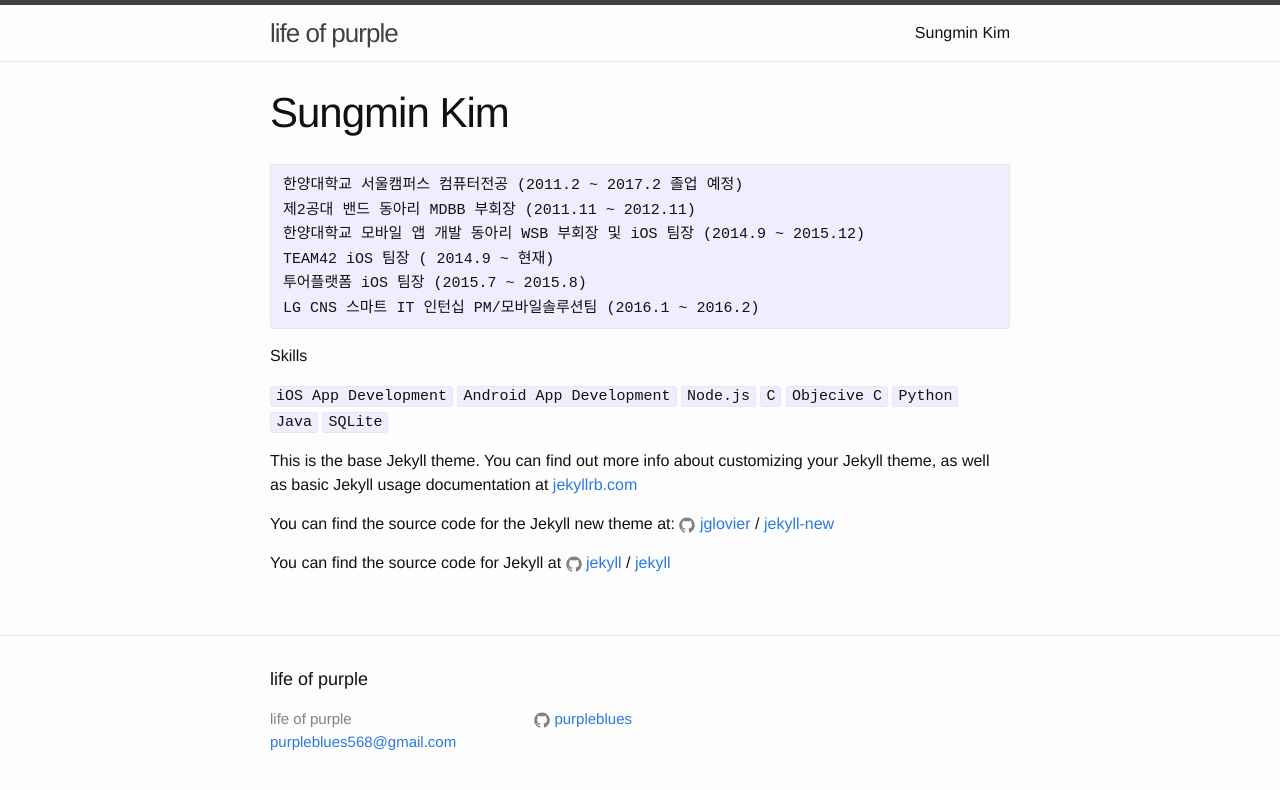
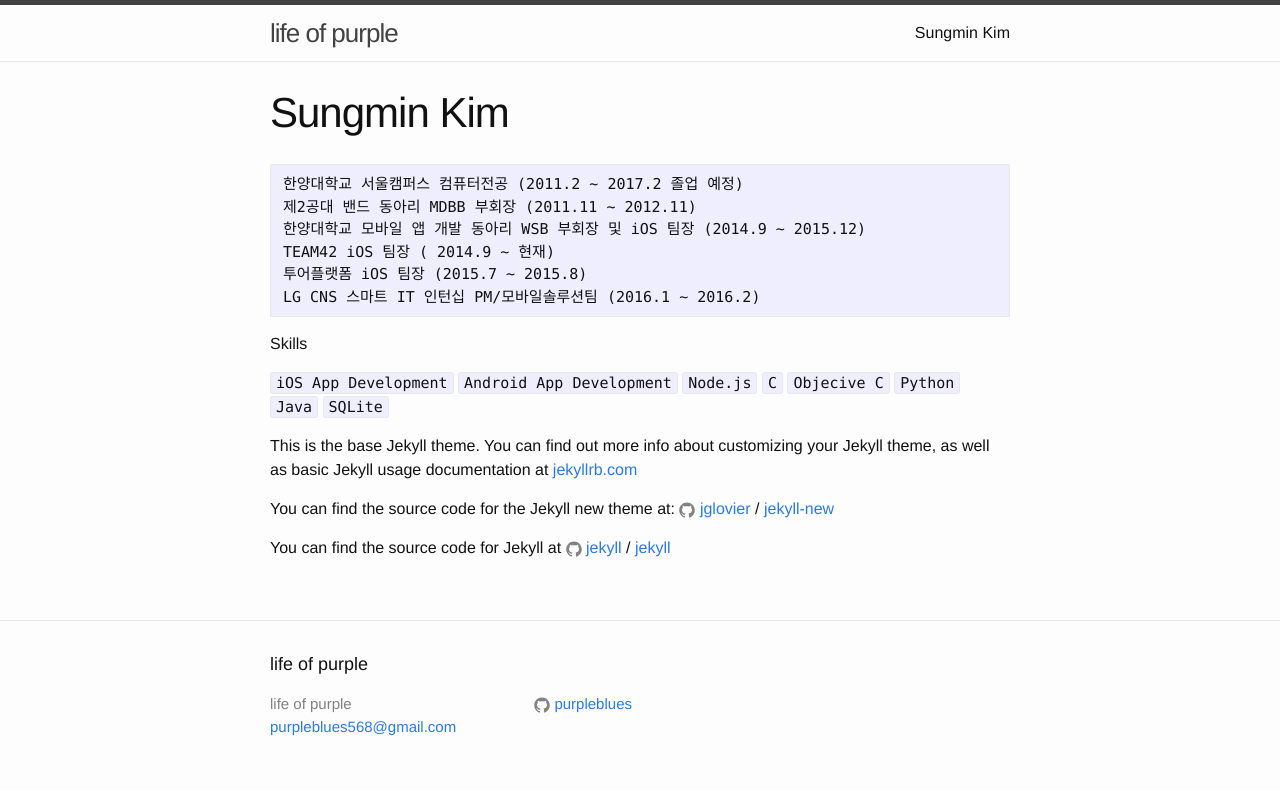
Before and after one commit to purpleblues/purpleblues.github.io, a Jekyll site: the page built from portfolio.md, in a window 1280 px wide. Shown: the top 790 px of the page. Built offline with Jekyll 4.4.1, drawn with Linux system fonts in a browser that asks for light colours.

Commit message:
added code font

```diff
--- a/_sass/_base.scss
+++ b/_sass/_base.scss
@@ -133,6 +133,7 @@
     border: 1px solid $grey-color-light;
     border-radius: 3px;
     background-color: #eef;
+    font-family : Consolas, Menlo, monospace;
 }
 
 code {
--- a/_sass/_syntax-highlighting.scss
+++ b/_sass/_syntax-highlighting.scss
@@ -7,7 +7,6 @@
 
     .highlighter-rouge & {
       background: #eef;
-      font-family : Consolas, Menlo;
     }
 
     .c     { color: #998; font-style: italic } // Comment
```
Also changed, not shown: css/main.scss (line endings or trailing spaces).
